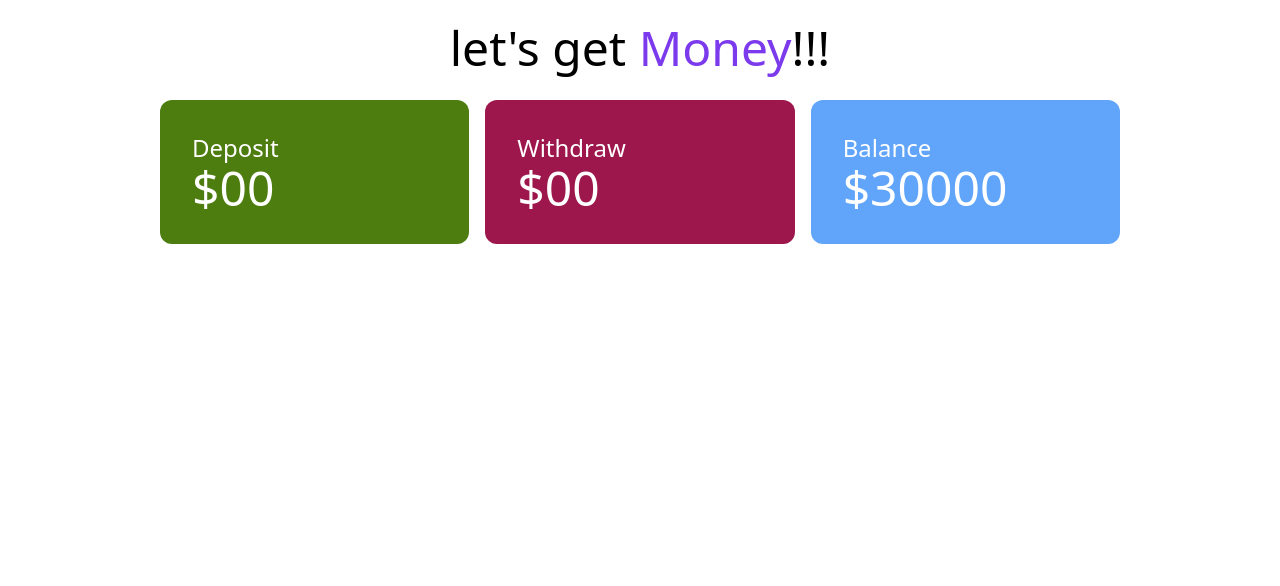
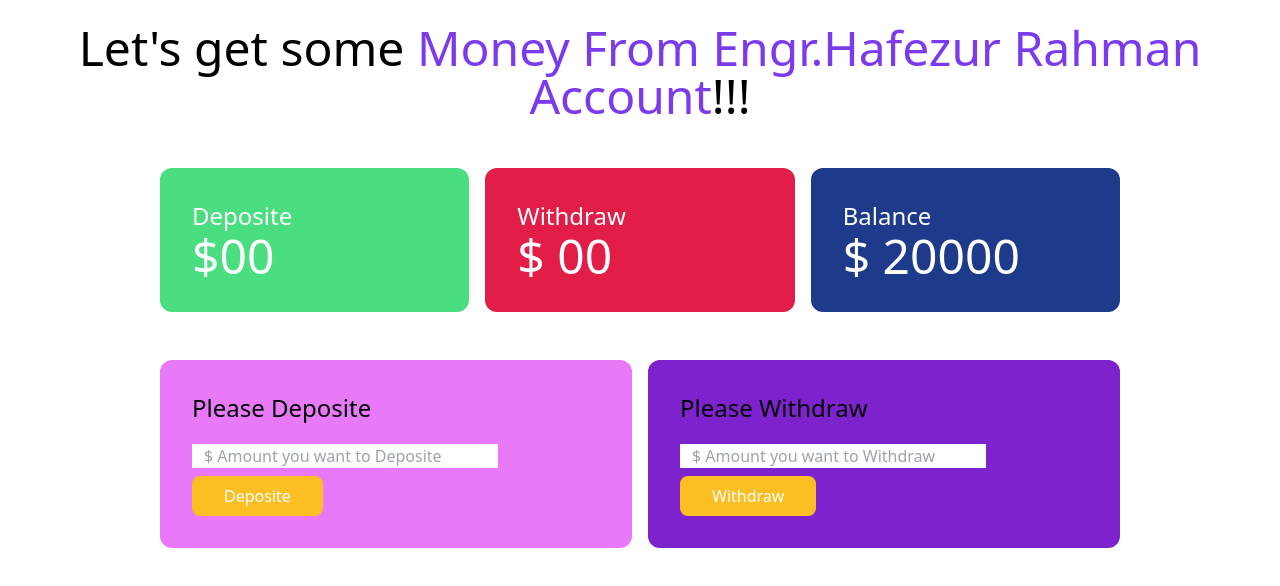
Before and after one commit to hafezur/Bank-Account, a plain HTML site: page bank.html in a window 1280 px wide. Drawn offline with nearby package versions, Linux system fonts and the light colour scheme.

Commit message:
index added

```diff
--- a/bank.html
+++ b/bank.html
@@ -9,28 +9,46 @@
 </head>
 <body>
     <header>
-        <H1 class="text-5xl text-center mt-6">let's get
-            <span class="font-samibold text-violet-600">Money</span>!!!
+        <H1 class="text-5xl text-center mt-6">Let's get some
+            <span class="font-samibold text-violet-600">Money From Engr.Hafezur Rahman Account</span>!!!
         </H1>
     </header>
     <main>
-        <section class="mt-7">
-                <div class="grid grid-cols-3 gap-4 w-9/12 mx-auto text-white ">
-                    <div class="bg-lime-700 p-8 rounded-xl">
-                        <h4 class="text-2xl">Deposit</h4>
-                        <h2 class="text-5xl">$00</h2>
-                    </div>
-                    <div class="bg-pink-800 p-8 rounded-xl">
-                        <h4 class="text-2xl">Withdraw</h4>
-                        <h2 class="text-5xl">$00</h2>
-                    </div>
-                    <div class="bg-blue-400 p-8 rounded-xl">
-                        <h4 class="text-2xl">Balance</h4>
-                        <h2 class="text-5xl">$30000</h2>
-                    </div>
+        <section class="mt-12">
+            <div class="grid grid-cols-3 gap-4 w-9/12 mx-auto text-white">
+                <div class="bg-green-400 p-8 rounded-xl">
+                    <h4 class="text-2xl">Deposite</h4>
+                    <h2 class="text-5xl">$<span id="deposite-total">00</span></h2>
+                </div>
+                <div class="bg-rose-600 p-8 rounded-xl">
+                    <h4 class="text-2xl">Withdraw</h4>
+                    <h2 class="text-5xl">$ <span id="withdraw-total">00</span></h2>
+                </div>
+                <div class="bg-blue-900 p-8 rounded-xl">
+                    <h4 class="text-2xl">Balance</h4>
+                    <h2 class="text-5xl">$ <span id="balance-total">20000</span></h2>
+                </div>
 
+            </div>
+        </section>
+        <section class="mt-12">
+            <div class="grid grid-cols-2 gap-4 w-9/12 mx-auto ">
+                <div class="bg-fuchsia-400 p-8 rounded-xl">
+                    <h4 class="text-2xl mb-5">Please Deposite</h4>
+                    <input class="w-9/12 block mb-2 px-3" type="text" name="" id="deposite-field" placeholder="$ Amount you want to Deposite">
+                    <button id="btn-deposite" class="bg-amber-400 hover:bg-sky-700 px-8 py-2 text-white font-medium rounded-lg">Deposite</button>
                 </div>
+                <div class="bg-purple-700 p-8 rounded-xl">
+                    <h4 class="text-2xl mb-5">Please Withdraw</h4>
+                    <input id="withdraw-field" class="w-9/12 block mb-2 px-3" type="text" name=""  placeholder="$ Amount you want to Withdraw">
+                    <button id="btn-withdraw" class="bg-amber-400 hover:bg-sky-700 px-8 py-2 text-white font-medium rounded-lg">Withdraw</button>
+                </div>
+
+            </div>
+
         </section>
     </main>
+    <script src="js/deposite.js"></script>
+    <script src="js/withdraw.js"></script>
 </body>
 </html>
```
